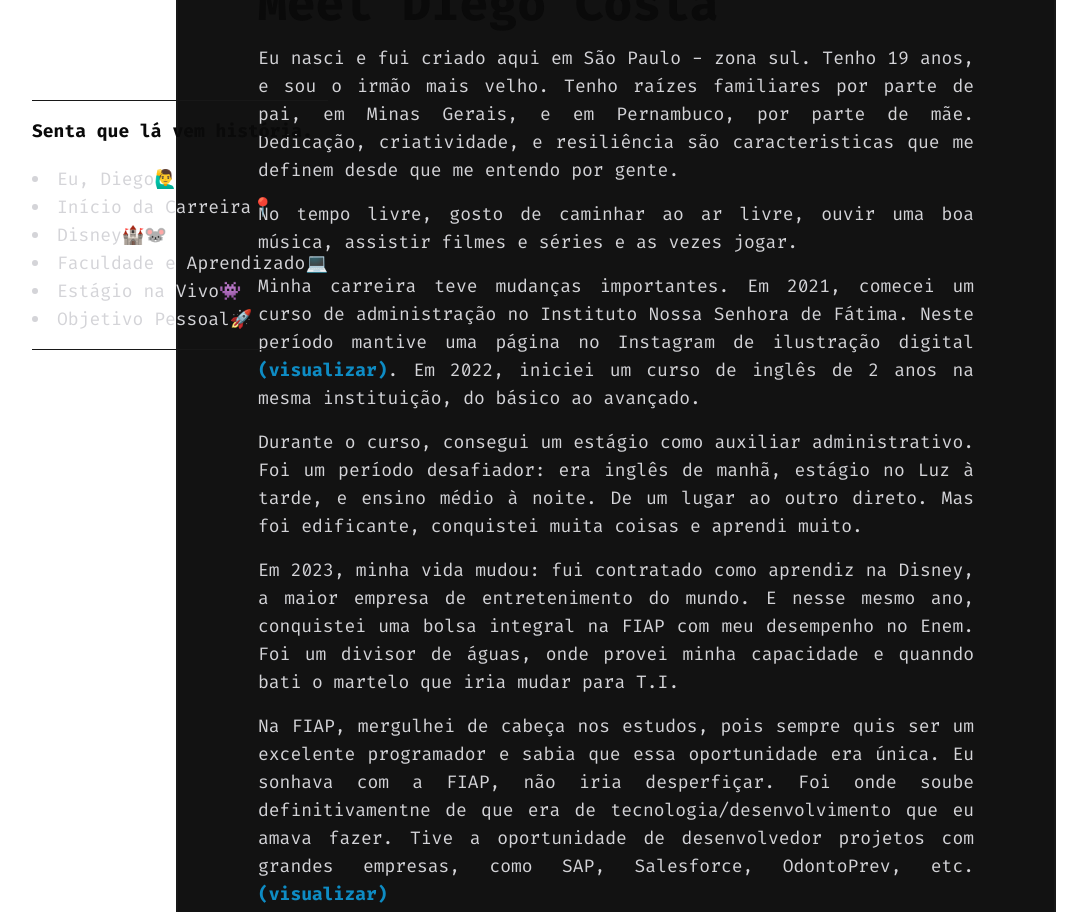
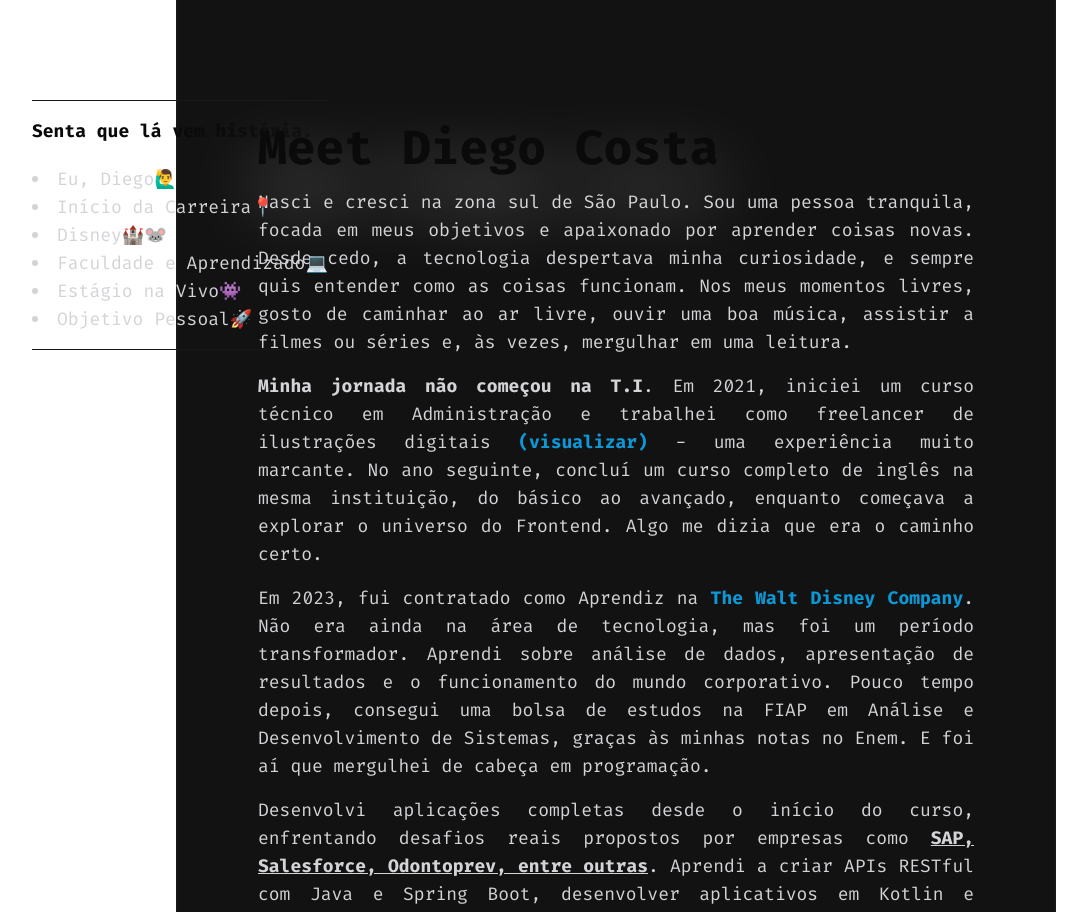
Before and after one commit to DiegoCostaCode/diego-hello-world, a Next.js app: page /about in a window 1280 px wide. Shown: the part 100-1012 px from the top of the page, without its empty margins (24-1111 px from the left). Built offline with nearby package versions, Linux system fonts and the light colour scheme.

Commit message:
[feat] - Adicionando cores e animacoes no tailwind.config; melhorando a página de About, com um sumário refatorado c/ scrollIntoView; Atualizacao de legendas no card de Tecnologia.

```diff
--- a/src/app/about/page.tsx
+++ b/src/app/about/page.tsx
@@ -1,10 +1,16 @@
 'use client';
 
-import { usePathname } from "next/navigation";
+import clsx from "clsx";
+import { useState } from "react";
 
 export default function Page() {
 
-  const router = usePathname();
+  const [activeSection, setActiveSection] = useState<string | null>(null);
+
+  const handleSectionClick = (id: string) => {
+    setActiveSection(id);
+    document.getElementById(id)?.scrollIntoView({ behavior: "smooth", block: "center" });
+  };
 
   return (
     <>
@@ -14,22 +20,22 @@
             <h1 className="text-lg font-bold mb-5">Senta que lá vem história.</h1>
             <ul className="list-disc list-inside text-lg text-zinc-300 ">
               <li className="hover:-translate-x-[-1rem] hover:scale-110  transition-all delay-200">
-                <a href="#introducao" className="hover:text-white ">Eu, Diego🙋‍♂️</a>
+                <button onClick={() => handleSectionClick("introducao")} className="hover:text-white" >Eu, Diego🙋‍♂️</button>
               </li>
               <li className="hover:-translate-x-[-1rem] hover:scale-110  transition-all delay-200">
-                <a href="#inicio-carreira" className="hover:text-white">Início da Carreira📍</a>
+                <button onClick={() => handleSectionClick("inicio-carreira")} className="hover:text-white" >Início da Carreira📍</button>
               </li>
               <li className="hover:-translate-x-[-1rem] hover:scale-110  transition-all delay-200">
-                <a href="#disney" className="hover:text-white">Disney🏰🐭</a>
+                <button onClick={() => handleSectionClick("disney")} className="hover:text-white" >Disney🏰🐭</button>
               </li>
               <li className="hover:-translate-x-[-1rem] hover:scale-110  transition-all delay-200">
-                <a href="#faculdade" className="hover:text-white">Faculdade e Aprendizado💻</a>
+                <button onClick={() => handleSectionClick("tecnologias")} className="hover:text-white" >Faculdade e Aprendizado💻</button>
               </li>
               <li className="hover:-translate-x-[-1rem] hover:scale-110  transition-all delay-200">
-                <a href="#vivo" className="hover:text-white">Estágio na Vivo👾</a>
+                <button onClick={() => handleSectionClick("vivo")} className="hover:text-white" >Estágio na Vivo👾</button>
               </li>
               <li className="hover:-translate-x-[-1rem] hover:scale-110  transition-all delay-200">
-                <a href="#objetivo" className="hover:text-white">Objetivo Pessoal🚀</a>
+                <button onClick={() => handleSectionClick("conclusao")} className="hover:text-white" >Objetivo Pessoal🚀</button>
               </li>
             </ul>
           <hr className="border-1 border-dark-gray mt-4" />
@@ -41,53 +47,50 @@
 
             <div className="flex flex-col w-full space-x-5">
 
-              <div className="flex flex-col justify-center items-center my-20">
+              <div className="flex flex-col justify-center items-center my-56">
 
                 <div className="flex-[10]">
-                  <h1 className="text-5xl font-bold ">Meet Diego Costa</h1>
+                  <h1 className="text-5xl font-bold drop-shadow-glow">Meet Diego Costa</h1>
 
                   <div className="flex flex-col text-justify text-lg text-zinc-300 space-y-4 mt-4">
-                    <p id="introducao" className="scroll-mt-72 hover:leading-loose hover:scale-105 hover:font-medium transition-all">
-                      Eu nasci e fui criado aqui em São Paulo - zona sul. Tenho 19 anos, e sou o irmão mais velho. Tenho raízes familiares
-                      por parte de pai, em Minas Gerais, e em Pernambuco, por parte de mãe. Dedicação, criatividade, e resiliência são
-                      caracteristicas que me definem desde que me entendo por gente.
+
+                    <p id="introducao" className={clsx(" hover:leading-loose hover:scale-105 hover:font-medium transition-all", activeSection === 'introducao' && 'animate-blink-once')}>
+                      Nasci e cresci na zona sul de São Paulo. Sou uma pessoa tranquila, focada em meus objetivos e apaixonado por aprender
+                      coisas novas. Desde cedo, a tecnologia despertava minha curiosidade, e sempre quis entender como as coisas funcionam.
+                      Nos meus momentos livres, gosto de caminhar ao ar livre, ouvir uma boa música, assistir a filmes ou séries e, às vezes,
+                      mergulhar em uma leitura.
                     </p>
 
-                    <p className="hover:leading-loose hover:scale-105 hover:font-medium transition-all">
-                      No tempo livre, gosto de caminhar ao ar livre, ouvir uma boa música, assistir filmes e séries e as vezes jogar.
+                    <p id="inicio-carreira" className={clsx(" hover:leading-loose hover:scale-105 hover:font-medium transition-all", activeSection === 'inicio-carreira' && 'animate-blink-once ')}>
+                      <strong>Minha jornada não começou na T.I</strong>. Em 2021, iniciei um curso técnico em Administração e
+                      trabalhei como freelancer de ilustrações digitais <a href="https://www.instagram.com/firtz_dzn/" className="text-sky-500 animate-pulse font-bold">(visualizar)</a>  - uma experiência muito marcante. No ano seguinte, concluí um curso completo de inglês na mesma instituição,
+                      do básico ao avançado, enquanto começava a explorar o universo do Frontend. Algo me dizia que era o caminho certo.
                     </p>
 
-                    <p id="inicio-carreira" className="hover:leading-loose hover:scale-105 hover:font-medium transition-all">
-                      Minha carreira teve mudanças importantes. Em 2021, comecei um curso de administração no Instituto Nossa Senhora de Fátima. Neste período
-                      mantive uma página no Instagram de ilustração digital <a href="/projetos#vivo" className="text-sky-500 animate-pulse font-bold">(visualizar)</a>. Em 2022, iniciei um curso de inglês de 2 anos na mesma instituição, do básico ao avançado.
+                    <p id="disney" className={clsx("hover:leading-loose hover:scale-105 hover:font-medium transition-all", activeSection === 'disney' && 'animate-blink-once ')}>
+                      Em 2023, fui contratado como Aprendiz na <a href="https://www.linkedin.com/feed/update/urn:li:activity:7060409859858472960/?originalSubdomain=pt" className="text-sky-500 animate-pulse font-bold">The Walt Disney Company</a>. Não era ainda na área de tecnologia, mas foi um período transformador.
+                      Aprendi sobre análise de dados, apresentação de resultados e o funcionamento do mundo corporativo. Pouco tempo depois, consegui uma bolsa
+                      de estudos na FIAP em Análise e Desenvolvimento de Sistemas, graças às minhas notas no Enem. E foi aí que mergulhei de cabeça em programação.
                     </p>
 
-                    <p className="hover:leading-loose hover:scale-105 hover:font-medium transition-all">
-                       Durante o curso, consegui um estágio como auxiliar administrativo. Foi um período desafiador: era inglês de manhã, estágio no Luz à tarde, e ensino médio à
-                       noite. De um lugar ao outro direto. Mas foi edificante, conquistei muita coisas e aprendi muito.
+                    <p id="tecnologias" className={clsx(" hover:leading-loose hover:scale-105 hover:font-medium transition-all", activeSection === 'tecnologias' && 'animate-blink-once ')}>
+                      Desenvolvi aplicações completas desde o início do curso, enfrentando desafios reais propostos por empresas como <strong><u>SAP, Salesforce, Odontoprev, entre outras</u></strong>. Aprendi a criar
+                      APIs RESTful com Java e Spring Boot, desenvolver aplicativos em Kotlin e automatizar processos com Python. Trabalhei com banco de dados Oracle,
+                      criei projetos web com Next.js e explorei metodologias ágeis, Docker e Azure. Foi um período desafiador, mas gratificante, que confirmou que estava
+                      no caminho certo.
                     </p>
 
-                    <p id="disney" className="hover:leading-loose hover:scale-105 hover:font-medium transition-all">
-                      Em 2023, minha vida mudou: fui contratado como aprendiz na Disney, a maior empresa de entretenimento do mundo. E nesse mesmo ano, conquistei uma
-                      bolsa integral na FIAP com meu desempenho no Enem. Foi um divisor de águas, onde provei minha capacidade e quanndo bati o martelo que iria mudar para
-                      T.I.
+                    <p id="vivo" className={clsx("hover:leading-loose hover:scale-105 hover:font-medium transition-all", activeSection === 'vivo' && 'animate-blink-once ')}>
+                      Após meu período na Disney, comecei a estagiar na <a href="https://www.linkedin.com/feed/update/urn:li:activity:7236387467707199488/" className="text-sky-500 animate-pulse font-bold">Vivo Telefônica</a>, onde pude aplicar tudo o que aprendi. Estou trabalhando em projetos significativos, como o
+                      de Controle de KPI, para monitoramento de rede, encontro de inconcistências no sistema, e automatização de processos. E outro de Yellow Belt, atuando
+                      na criação de um pipeline de deploy, utilizando as ferramentas do Git e Jenkins.
                     </p>
 
-                    <p id="faculdade" className="hover:leading-loose hover:scale-105 hover:font-medium transition-all">
-                      Na FIAP, mergulhei de cabeça nos estudos, pois sempre quis ser um excelente programador e sabia que essa oportunidade era única. Eu sonhava com a FIAP, não iria desperfiçar. Foi onde soube definitivamentne de que era de tecnologia/desenvolvimento que
-                      eu amava fazer. Tive a oportunidade de desenvolvedor projetos com grandes empresas, como SAP, Salesforce, OdontoPrev, etc. <a href="/projetos#fiap" className="text-sky-500 animate-pulse font-bold">(visualizar)</a>
-                      </p>
-
-                    <p id="vivo" className="hover:leading-loose hover:scale-105 hover:font-medium transition-all">
-                      Em 2024, finalizei meu incrível período na Disney, que me ensinou muito sobre o mundo corporativo, análise de dados, apresentação de resultados, etc. E, ingressei
-                      na Vivo como estagiário, no cargo de desenvolvedor. Trabalhando com backend e frontend, alcançando outro objetivo de ser fullstack e trabalhando em projetos
-                      importantes para nossa área <a href="/projetos#vivo" className="text-sky-500 animate-pulse font-bold">(visualizar)</a>.
+                    <p id="conclusao" className={clsx("hover:leading-loose hover:scale-105 hover:font-medium transition-all", activeSection === 'conclusao' && 'animate-blink-once ')}>
+                      Resiliência, dedicação e foco são os pilares da minha trajetória. Sou grato por tudo o que conquistei até aqui e ansioso para continuar
+                      crescendo, aprimorando minhas habilidades e, no futuro, me tornar um grande líder de equipe.
                     </p>
 
-                    <p id="objetivo" className="hover:leading-loose hover:scale-105 hover:font-medium transition-all">
-                      Sou grato pelo caminho percorrido e por ter feito minha transição de carreira dar certo. Agora busco novos horizontes, aprimorar habilidades e,
-                      no futuro, me tornar um grande líder de equipe.
-                    </p>
                   </div>
                 </div>
 
--- a/src/app/components/header/header.tsx
+++ b/src/app/components/header/header.tsx
@@ -14,7 +14,10 @@
                     <a className={clsx('px-4 py-2 h-full rounded-l-lg', router === '/' && 'text-sky-500 border-b-2 border-b-sky-500', 'hover:text-sky-500')} href='/'>
                         <img src='logo.png' className='w-6' alt='Uma logo escrito Di. O apelido de Diego.'/>
                     </a>
+                    <a className={clsx('px-4 py-2 h-full', router === '/projetos' && 'text-sky-500 border-b-2 border-sky-500', 'hover:text-sky-500')} href='/projetos'>Projetos</a>
+
                     <a className={clsx('px-4 py-2 h-full rounded-r-lg', router === '/about' && 'text-sky-500 border-b-2 border-b-sky-500', 'hover:text-sky-500')} href='/about'>Get to know Me</a>
+
                 </nav>
             </header>
       </>
--- a/tailwind.config.ts
+++ b/tailwind.config.ts
@@ -8,6 +8,15 @@
   ],
   theme: {
     extend: {
+      keyframes: {
+        'blink': {
+          '50%': { backgroundColor: '#1f1f1f' },
+          '100%': { backgroundColor: '#151515' },
+        },
+      },
+      animation: {
+        'blink-once': 'blink 1s ease-in-out forwards',
+      },
       fontFamily: {
         fira: ['"Fira Code"', 'monospace'],
         roboto: ['Roboto', 'sans-serif'],
@@ -16,6 +25,7 @@
         background: "var(--background)",
         foreground: "var(--foreground)",
         'white': '#ffffff',
+        'deep-dark': '#0a0a0a',
         'black': '#181818',
         'dark-gray': '#181818',
         'soft-black': '#121212'
```
Also changed, not shown: src/app/page.tsx (+7 -7 lines).
